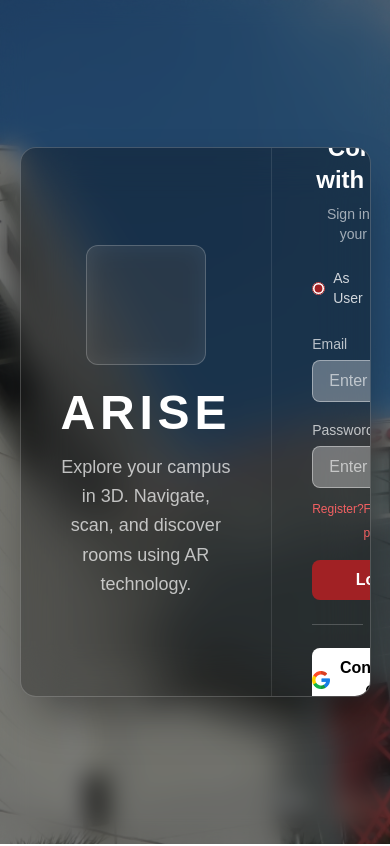
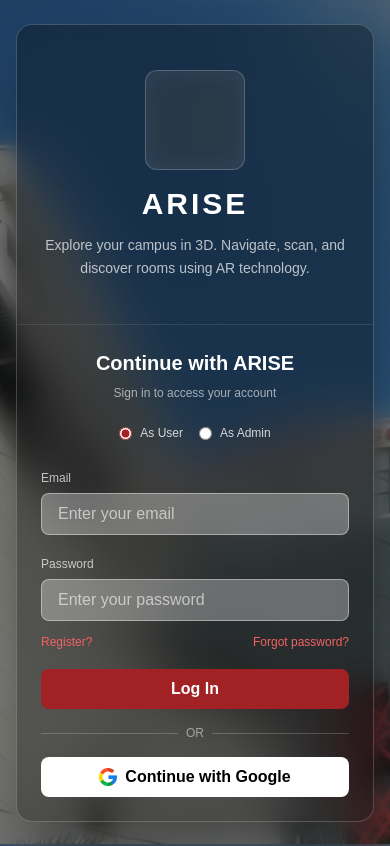
Before and after one commit to do-thy/csp-arise-web, a Next.js app: page /login in a window 390 px wide. Built offline with nearby package versions, Linux system fonts and the light colour scheme; no server answers.

Commit message:
Implementing the mobile responsiveness of the login page, changing the landing page from homepage to 3dmap (removing the homepage).

```diff
--- a/app/(auth)/login/page.tsx
+++ b/app/(auth)/login/page.tsx
@@ -14,11 +14,10 @@ export default function LoginPage() {
   const [password, setPassword] = useState("");
   const [role, setRole] = useState("user");
 
-  // 🔥 Prevent login loop (already logged in → redirect)
   useEffect(() => {
     const unsubscribe = onAuthStateChanged(auth, (user) => {
       if (user) {
-        router.push("/");
+        router.push("/map3d/digicampus");
       }
     });
 
@@ -26,42 +25,64 @@ export default function LoginPage() {
   }, []);
 
   return (
-    <div className="relative w-full h-screen overflow-hidden">
+    <div className="relative w-full min-h-screen overflow-y-auto">
 
       {/* 🌫️ Blur overlay */}
       <div className="absolute inset-0 backdrop-blur-md bg-black/40 z-10" />
 
       {/* 🧩 CENTER CONTAINER */}
-      <div className="relative z-20 flex items-center justify-center h-full">
+      <div className="relative z-20 flex items-center justify-center min-h-screen px-4 py-6">
 
-        <div className="w-[90%] max-w-[1100px] h-[550px] flex rounded-2xl overflow-hidden shadow-2xl shadow-black/40 border border-white/20 bg-black/30 backdrop-blur-xl">
+        <div className="
+          w-full max-w-[1100px]
+          flex flex-col md:flex-row
+          rounded-2xl overflow-hidden
+          shadow-2xl shadow-black/40
+          border border-white/20
+          bg-black/30 backdrop-blur-xl
+        ">
 
           {/* LEFT SIDE */}
-          <div className="flex-1 flex items-center justify-center p-10 border-r border-white/10">
+          <div className="
+            w-full md:flex-1
+            flex items-center justify-center
+            p-6 md:p-10
+            min-h-[300px]
+            border-b md:border-b-0 md:border-r border-white/10
+          ">
             <div className="text-center text-white max-w-[400px]">
-              <div className="w-[120px] h-[120px] bg-white/10 backdrop-blur-md border border-white/20 rounded-xl mx-auto mb-6" />
-              <h1 className="text-5xl font-extrabold tracking-widest mb-4">
+
+              <div className="w-[100px] h-[100px] md:w-[120px] md:h-[120px] bg-white/10 backdrop-blur-md border border-white/20 rounded-xl mx-auto mb-4 md:mb-6" />
+
+              <h1 className="text-3xl md:text-5xl font-extrabold tracking-widest mb-3 md:mb-4">
                 ARISE
               </h1>
-              <p className="text-lg leading-relaxed text-white/70">
+
+              <p className="text-sm md:text-lg leading-relaxed text-white/70">
                 Explore your campus in 3D. Navigate, scan, and discover rooms using AR technology.
               </p>
             </div>
           </div>
 
           {/* RIGHT SIDE */}
-          <div className="flex-1 flex items-center justify-center p-10">
+          <div className="
+            w-full md:flex-1
+            flex items-center justify-center
+            p-6 md:p-10
+            min-h-[400px]
+          ">
             <div className="w-full max-w-[360px] text-white">
 
-              <h2 className="text-2xl font-semibold text-center mb-2">
+              <h2 className="text-xl md:text-2xl font-semibold text-center mb-2">
                 Continue with ARISE
               </h2>
-              <p className="text-sm text-white/60 text-center mb-6">
+
+              <p className="text-xs md:text-sm text-white/60 text-center mb-6">
                 Sign in to access your account
               </p>
 
               {/* Role Selection */}
-              <div className="flex justify-center gap-6 mb-6">
+              <div className="flex justify-center gap-4 md:gap-6 mb-6 flex-wrap">
                 <label className="flex items-center gap-2 cursor-pointer">
                   <input
                     type="radio"
@@ -71,7 +92,7 @@ export default function LoginPage() {
                     onChange={() => setRole("user")}
                     className="accent-[#A12124]"
                   />
-                  <span className="text-sm text-white/80">As User</span>
+                  <span className="text-xs md:text-sm text-white/80">As User</span>
                 </label>
 
                 <label className="flex items-center gap-2 cursor-pointer">
@@ -83,13 +104,13 @@ export default function LoginPage() {
                     onChange={() => setRole("admin")}
                     className="accent-[#A12124]"
                   />
-                  <span className="text-sm text-white/80">As Admin</span>
+                  <span className="text-xs md:text-sm text-white/80">As Admin</span>
                 </label>
               </div>
 
               {/* Email */}
               <div className="mb-4">
-                <label className="text-sm text-white/70">Email</label>
+                <label className="text-xs md:text-sm text-white/70">Email</label>
                 <input
                   type="email"
                   placeholder="Enter your email"
@@ -101,7 +122,7 @@ export default function LoginPage() {
 
               {/* Password */}
               <div className="mb-2">
-                <label className="text-sm text-white/70">Password</label>
+                <label className="text-xs md:text-sm text-white/70">Password</label>
                 <input
                   type="password"
                   placeholder="Enter your password"
@@ -135,7 +156,7 @@ export default function LoginPage() {
                 <div className="flex-1 h-px bg-white/20"></div>
               </div>
 
-              {/* Google Button */}
+              {/* Google Sign In */}
               <div className="hover:scale-105 active:scale-95 transition">
                 <SignIn />
               </div>
--- a/app/(main)/page.tsx
+++ /dev/null
@@ -1,75 +0,0 @@
-"use client";
-
-import { useEffect, useState } from "react";
-import { onAuthStateChanged, User } from "firebase/auth";
-import { auth } from "@/lib/firebase";
-import { useRouter } from "next/navigation";
-import { SignOut } from "../components/AuthButton";
-
-export default function HomePage() {
-  const router = useRouter();
-  const [user, setUser] = useState<User | null>(null);
-  const [loading, setLoading] = useState(true);
-
-  useEffect(() => {
-    const unsubscribe = onAuthStateChanged(auth, (currentUser) => {
-      if (!currentUser) {
-        router.replace("/login"); // 🔒 protect route
-      } else {
-        setUser(currentUser);
-        setLoading(false);
-      }
-    });
-
-    return () => unsubscribe();
-  }, [router]);
-
-  if (loading) return null;
-
-    return (
-    <div className="relative w-full h-screen overflow-hidden">
-
-      {/* 🌫️ Blur overlay */}
-      <div className="absolute inset-0 backdrop-blur-md bg-black/40 z-10" />
-
-      {/* 🧩 CENTER CONTAINER */}
-      <div className="relative z-20 flex items-center justify-center h-full">
-
-        <div className="w-[90%] max-w-[1100px] h-[700px] flex flex-col items-center justify-center rounded-2xl shadow-2xl shadow-black/40 border border-white/20 bg-black/30 backdrop-blur-xl">
-
-          {/* TITLE */}
-          <h1 className="text-[70px] font-extrabold tracking-[6px] text-white mb-10">
-            ARISE
-          </h1>
-
-          {/* BUTTONS */}
-          <div className="flex flex-col gap-5">
-
-            <button
-              onClick={() => router.push("/map3d/digicampus")}
-              className="px-10 py-3 rounded-full bg-[#A12124] hover:bg-[#811a1d] hover:scale-105 hover:text-white transition text-lg border border-white/20"
-            >
-              3D MAP
-            </button>
-
-            <button
-              onClick={() => router.push("/map2d/digicampus")}
-              className="px-10 py-3 rounded-full bg-[#A12124] hover:bg-[#811a1d] hover:scale-105 hover:text-white transition text-lg border border-white/20"
-            >
-              2D MAP
-            </button>
-
-            <button
-              onClick={() => router.push("/search")}
-              className="px-10 py-3 rounded-full bg-[#A12124] hover:bg-[#811a1d] hover:scale-105 hover:text-white transition text-lg border border-white/20"
-            >
-              ROOM SEARCH
-            </button>
-
-          </div>
-
-        </div>
-      </div>
-    </div>
-  );
-}
--- a/app/components/Sidebar.tsx
+++ b/app/components/Sidebar.tsx
@@ -4,7 +4,6 @@ import { useState } from "react";
 import { useRouter, usePathname } from "next/navigation";
 import { useEffect } from "react";
 import {
-  Home,
   Map,
   Search,
   Layers,
@@ -69,22 +68,6 @@ export default function Sidebar() {
 
       <div className="flex flex-col mt-2 gap-1">
 
-        {/* HOMEPAGE */}
-        <button
-          onClick={() => {
-            closeAllDropdowns();
-            router.push("/");
-          }}
-          className={`flex items-center gap-3 py-3 px-4 mx-2 rounded-lg transition ${
-            isActive("/")
-              ? "bg-[#A12124]/80 text-white"
-              : "text-white/70 hover:bg-white/10 hover:text-white"
-          }`}
-        >
-          <Home size={20} />
-          {!collapsed && <span>Homepage</span>}
-        </button>
-
         {/* 3D MAP */}
         <button
           onClick={() => {
@@ -114,7 +97,7 @@ export default function Sidebar() {
         </button>
 
         {collapsed && show3DFloat && (
-          <div className="absolute left-[80px] top-[140px] w-[180px]
+          <div className="absolute left-[80px] top-[88px] w-[180px]
             bg-black/90 backdrop-blur-xl border border-white/10
             rounded-lg shadow-lg p-2 z-50">
 
@@ -198,7 +181,7 @@ export default function Sidebar() {
         </button>
 
         {collapsed && show2DFloat && (
-          <div className="absolute left-[80px] top-[190px] w-[180px]
+          <div className="absolute left-[80px] top-[140px] w-[180px]
             bg-black/90 backdrop-blur-xl border border-white/10
             rounded-lg shadow-lg p-2 z-50">
 
```
